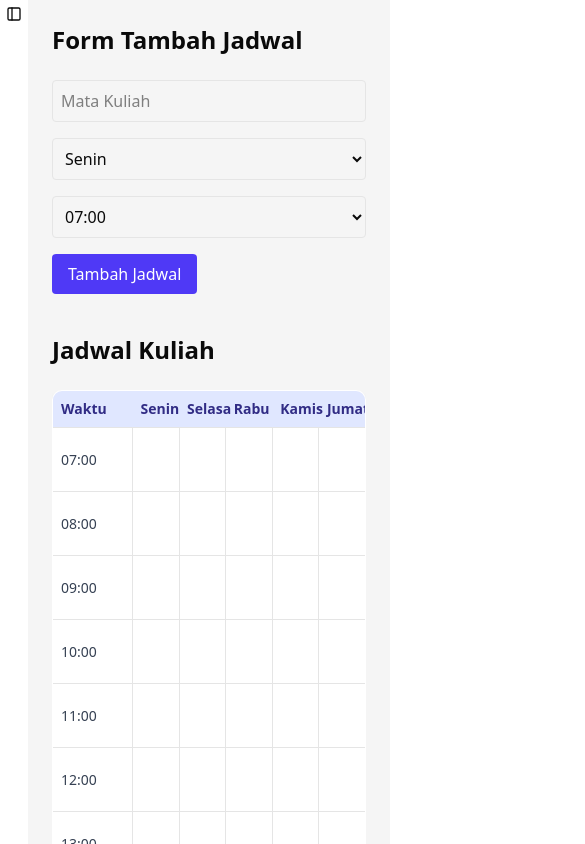
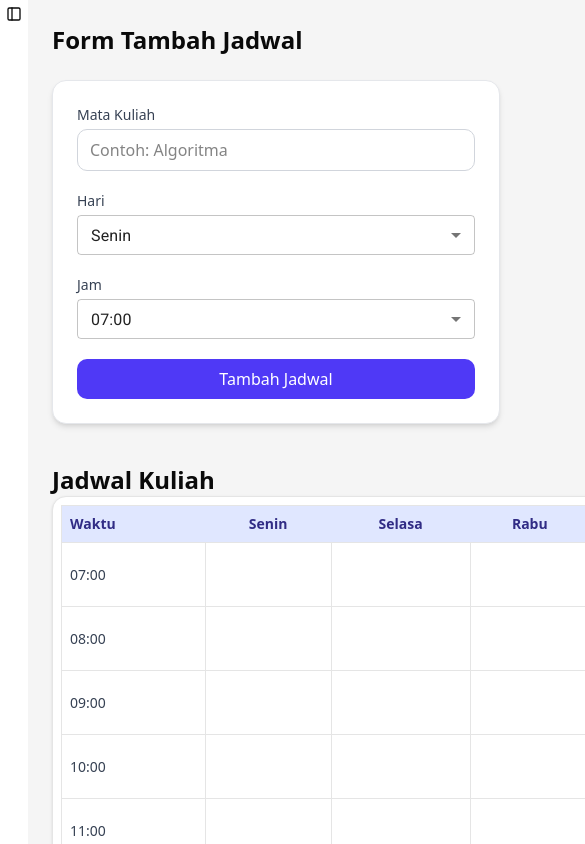
Before and after one commit to RenzWay/mahasiswa, a Next.js app: page /pages/jadwal in a window 390 px wide. Shown: the top 844 px of the page, 585 px wide, since content can reach past the window. Built offline with nearby package versions, Linux system fonts and the light colour scheme.

Commit message:
update responsive

```diff
--- a/package.json
+++ b/package.json
@@ -34,10 +34,12 @@
     "@fontsource/roboto": "^5.2.6",
     "@mui/material": "^7.1.1",
     "@mui/styled-engine-sc": "^7.1.1",
+    "@mui/x-date-pickers": "^8.5.2",
     "@tailwindcss/postcss": "^4",
     "@toast-ui/calendar": "^2.0.1",
     "cors": "^2.8.5",
     "date-fns": "^4.1.0",
+    "dayjs": "^1.11.13",
     "dotenv": "^16.5.0",
     "eslint": "^9",
     "eslint-config-next": "15.3.3",
--- a/src/app/pages/jadwal/jadwal.jsx
+++ b/src/app/pages/jadwal/jadwal.jsx
@@ -1,5 +1,11 @@
 "use client";
 import { useState } from "react";
+import { DemoContainer, DemoItem } from "@mui/x-date-pickers/internals/demo";
+import { MobileTimePicker } from "@mui/x-date-pickers/MobileTimePicker";
+import InputLabel from "@mui/material/InputLabel";
+import MenuItem from "@mui/material/MenuItem";
+import FormControl from "@mui/material/FormControl";
+import Select from "@mui/material/Select";
 
 const hariList = ["Senin", "Selasa", "Rabu", "Kamis", "Jumat"];
 const jamList = [
@@ -40,55 +46,83 @@ export default function JadwalKuliah() {
   return (
     <div className="p-6 space-y-6">
       <h2 className="text-2xl font-bold">Form Tambah Jadwal</h2>
-      <form onSubmit={handleSubmit} className="space-y-4 max-w-md">
+      <form
+        onSubmit={handleSubmit}
+        className="max-w-md bg-white shadow-md p-6 rounded-xl space-y-5 border border-gray-200"
+      >
+        <div>
+          <label className="block mb-1 text-sm font-medium text-gray-700">
+            Mata Kuliah
+          </label>
           <input
             name="mataKuliah"
             value={form.mataKuliah}
             onChange={handleChange}
-          placeholder="Mata Kuliah"
-          className="w-full p-2 border rounded"
+            placeholder="Contoh: Algoritma"
+            className="w-full px-3 py-2 border border-gray-300 rounded-lg focus:outline-none focus:ring-2 focus:ring-indigo-500"
             required
           />
-        <select
+        </div>
+
+        <div>
+          <label className="block mb-1 text-sm font-medium text-gray-700">
+            Hari
+          </label>
+          <FormControl fullWidth size="small">
+            <Select
               name="hari"
               value={form.hari}
               onChange={handleChange}
-          className="w-full p-2 border rounded"
+              displayEmpty
+              className="bg-white rounded-lg"
             >
               {hariList.map((hari) => (
-            <option key={hari} value={hari}>
+                <MenuItem key={hari} value={hari}>
                   {hari}
-            </option>
+                </MenuItem>
               ))}
-        </select>
-        <select
+            </Select>
+          </FormControl>
+        </div>
+
+        <div>
+          <label className="block mb-1 text-sm font-medium text-gray-700">
+            Jam
+          </label>
+          <FormControl fullWidth size="small">
+            <Select
               name="jam"
               value={form.jam}
               onChange={handleChange}
-          className="w-full p-2 border rounded"
+              displayEmpty
+              className="bg-white rounded-lg"
             >
               {jamList.map((jam) => (
-            <option key={jam} value={jam}>
+                <MenuItem key={jam} value={jam}>
                   {jam}
-            </option>
+                </MenuItem>
               ))}
-        </select>
+            </Select>
+          </FormControl>
+        </div>
+
         <button
           type="submit"
-          className="bg-indigo-600 text-white px-4 py-2 rounded"
+          className="w-full bg-indigo-600 hover:bg-indigo-700 text-white font-medium py-2 rounded-lg transition duration-200"
         >
           Tambah Jadwal
         </button>
       </form>
 
+      <div>
         <h2 className="text-2xl font-bold mt-10">Jadwal Kuliah</h2>
-      <div className="overflow-x-auto">
-        <table className="bg-white table-fixed w-full border border-gray-200 text-sm shadow-md rounded-lg overflow-hidden">
+        <div className="overflow-x-auto p-2 border rounded-xl bg-white shadow">
+          <table className="table-auto w-full min-w-[800px] border text-sm text-gray-700">
             <thead className="bg-indigo-100 text-indigo-900">
               <tr>
-              <th className="w-20 p-2 text-left">Waktu</th>
+                <th className="p-2 text-left whitespace-nowrap">Waktu</th>
                 {hariList.map((hari) => (
-                <th key={hari} className="p-2 text-center">
+                  <th key={hari} className="p-2 text-center whitespace-nowrap">
                     {hari}
                   </th>
                 ))}
@@ -97,7 +131,7 @@ export default function JadwalKuliah() {
             <tbody>
               {jamList.map((jam) => (
                 <tr key={jam} className="border-t">
-                <td className="p-2 font-medium text-gray-700">{jam}</td>
+                  <td className="p-2 font-medium">{jam}</td>
                   {hariList.map((hari) => {
                     const isi = getJadwalFor(hari, jam);
                     return (
@@ -106,7 +140,7 @@ export default function JadwalKuliah() {
                         className="p-2 h-16 border-l text-center text-gray-600"
                       >
                         {isi ? (
-                        <span className="inline-block px-5 py-4 bg-indigo-200 text-indigo-800 rounded text-xl font-bold">
+                          <span className="inline-block px-3 py-2 bg-indigo-200 text-indigo-800 rounded text-sm font-semibold">
                             {isi.mataKuliah}
                           </span>
                         ) : null}
@@ -119,5 +153,6 @@ export default function JadwalKuliah() {
           </table>
         </div>
       </div>
+    </div>
   );
 }
--- a/src/app/pages/page.js
+++ b/src/app/pages/page.js
@@ -5,7 +5,6 @@ import { id } from "date-fns/locale";
 import { toZonedTime } from "date-fns-tz";
 import { useEffect, useState } from "react";
 import { ClipboardList, NotebookTabs, CalendarCheck2 } from "lucide-react";
-
 import { Badge } from "@mui/material";
 
 export default function Page() {
@@ -20,31 +19,27 @@ export default function Page() {
   const [jumlahCatatan, setJumlahcatatan] = useState(0);
 
   useEffect(() => {
-    const dataTugasString = localStorage.getItem("tugas");
-    const datacatatanString = localStorage.getItem("catatan");
-    let dataCatatan = [];
-    let dataTugas = [];
+    try {
+      const dataTugasString = localStorage.getItem("tugas");
+      const datacatatanString = localStorage.getItem("catatan");
+      const parsedTugas = JSON.parse(dataTugasString) || [];
+      const parsedCatatan = JSON.parse(datacatatanString) || [];
 
-    if (dataTugasString) {
-      const parsed = JSON.parse(dataTugasString);
-      const parsedCatatan = JSON.parse(datacatatanString);
-      if (Array.isArray(parsed)) {
-        dataTugas = parsed;
-        dataCatatan = parsedCatatan;
-      } else {
-        dataTugas = [];
-        dataCatatan = [];
-      }
-    } else {
-      dataCatatan = [];
-      dataTugas = [];
+      const tugas = Array.isArray(parsedTugas) ? parsedTugas : [];
+      const catatan = Array.isArray(parsedCatatan) ? parsedCatatan : [];
+
+      setTugasStorage(tugas);
+      setJumlahtugas(tugas.length);
+
+      setCatatanStorage(catatan);
+      setJumlahcatatan(catatan.length);
+    } catch (error) {
+      console.error("Error parsing localStorage:", error);
+      setTugasStorage([]);
+      setJumlahtugas(0);
+      setCatatanStorage([]);
+      setJumlahcatatan(0);
     }
-
-    setTugasStorage(dataTugas);
-    setJumlahtugas(dataTugas.length);
-
-    setCatatanStorage(dataCatatan);
-    setJumlahcatatan(dataCatatan.length);
   }, []);
 
   useEffect(() => {
@@ -76,7 +71,7 @@ export default function Page() {
 
         <div className="list-none mt-4 p-4 flex md:grid-cols-3 gap-4">
           <Link
-            href={"/pages/tugas"}
+            href="/pages/tugas"
             className="hover:-translate-y-1 transition duration-150 ease-in-out flex items-center p-6 rounded-xl text-xl font-semibold w-full md:w-1/3 bg-white border-l-4 border-blue-500 shadow-sm"
           >
             <Badge color="primary" badgeContent={jumlahTugas}>
@@ -88,7 +83,7 @@ export default function Page() {
           </Link>
 
           <Link
-            href={"/pages/catatan"}
+            href="/pages/catatan"
             className="hover:-translate-y-1 transition duration-150 ease-in-out flex items-center p-6 rounded-xl text-xl font-semibold w-full md:w-1/3 bg-white border-l-4 border-lime-500 shadow-sm"
           >
             <Badge color="success" badgeContent={jumlahCatatan}>
@@ -100,7 +95,7 @@ export default function Page() {
           </Link>
 
           <Link
-            href={"/pages/jadwal"}
+            href="/pages/jadwal"
             className="hover:-translate-y-1 transition duration-150 ease-in-out flex items-center p-6 rounded-xl text-xl font-semibold w-full md:w-1/3 bg-white border-l-4 border-orange-500 shadow-sm"
           >
             <CalendarCheck2 size="2em" className="text-orange-500 mr-4" />
@@ -116,7 +111,7 @@ export default function Page() {
               Tugas Terbaru
             </h3>
             <ul className="space-y-2">
-              {tugasStorage && jumlahTugas > 0 ? (
+              {tugasStorage.length > 0 ? (
                 tugasStorage.map((row) => (
                   <li
                     key={row.id}
```
Also changed, not shown: public/app.webmanifest, public/icon-story.png (added), 1 other file (tests, documents, lock files or other folders). Lines whose indentation alone changed are shown as unchanged.
